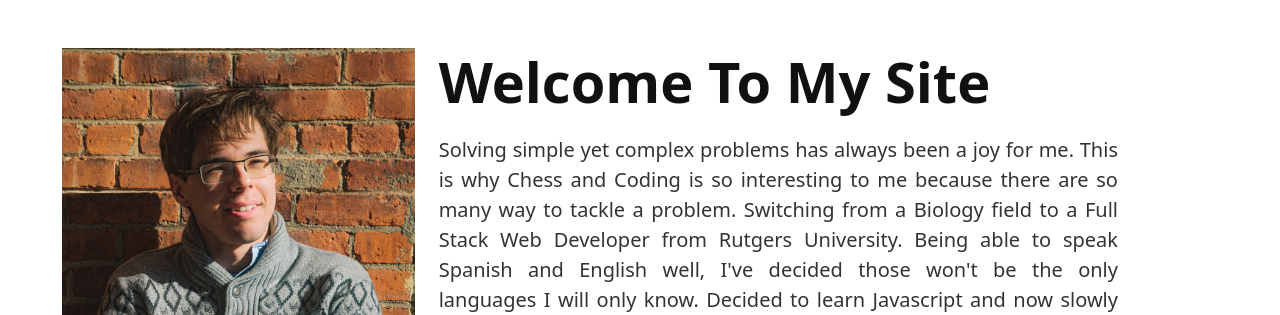
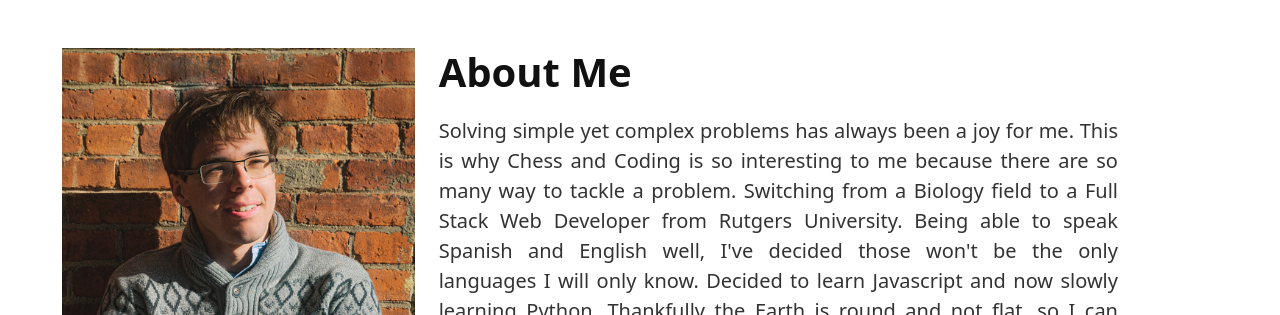
Before and after one commit to Hoybaby/Final-Portfolio, a website: page index.html in a window 1280 px wide. Shown: the part 802-1117 px from the top of the page. Drawn offline with nearby package versions, Linux system fonts and the light colour scheme.

Commit message:
made little changes to make sure the reponsiveness would work with the page

```diff
--- a/assets/css/style.css
+++ b/assets/css/style.css
@@ -134,7 +134,7 @@ header .header-content .content p {
 .about .content h2 {
     font-weight: 800;
     color: #111;
-    font-size: 3.5rem;
+    font-size: 2.5rem;
     text-transform: capitalize;
     margin-bottom: 20px;
 }
--- a/index.html
+++ b/index.html
@@ -66,13 +66,12 @@
             </div>
             <div class="col-md-8 col-12">
                 <div class="content">
-                    <h2>Welcome To My Site</h2>
+                    <h2>About Me</h2>
                     <p>Solving simple yet complex problems has always been a joy for me. This is why Chess and Coding is so interesting to me because there are
                         so many way to tackle a problem. Switching from a Biology field to a Full Stack Web Developer from Rutgers University.
                         Being able to speak Spanish and English well, I've decided those won't be the only languages I will only know. Decided to learn
                         Javascript and now slowly learning Python. Thankfully the Earth is round and not flat, so I can make countless journeys in Coding
                         and in Life
-                    </p>
                 </div>
             </div>
         </div>
```
